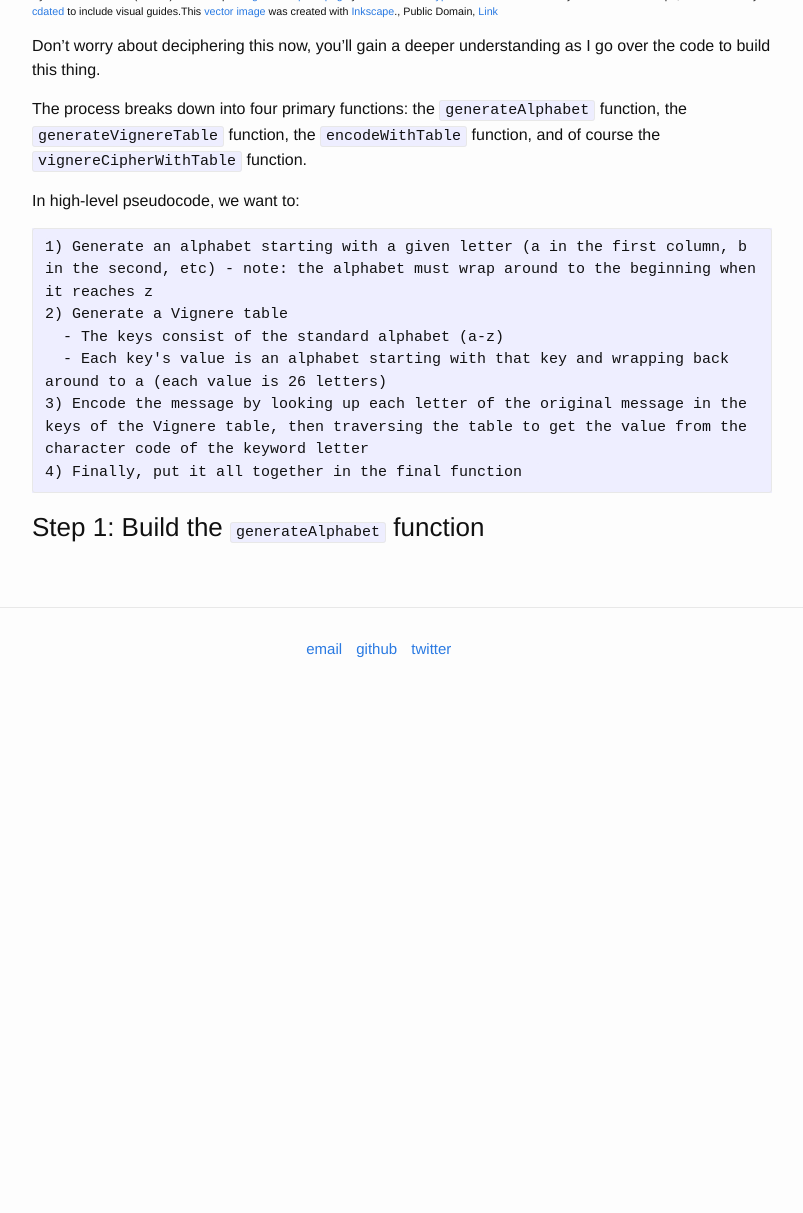
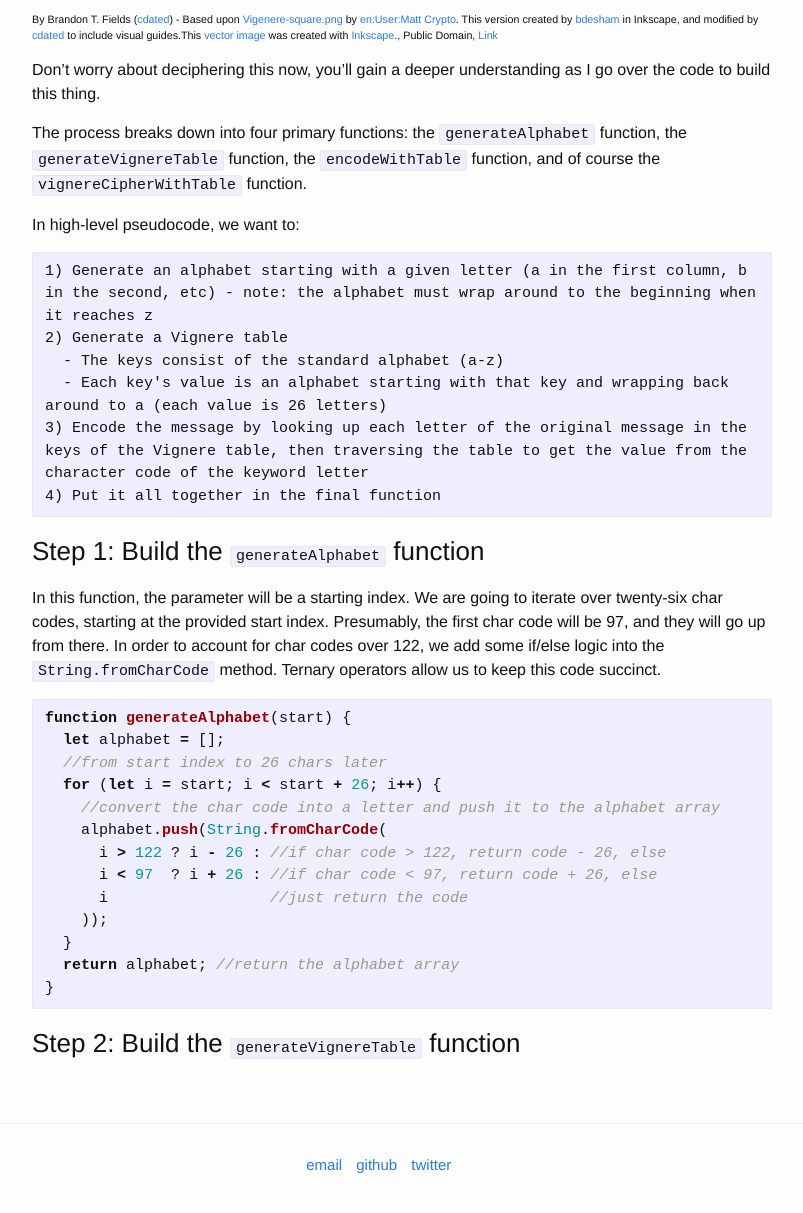
Before and after one commit to vincecampanale/blog, a Jekyll site: the page built from _posts/2017-02-06-vignere-cipher-part3.markdown, in a window 1280 px wide and 1400 px high, scrolled down 968 px, cut to the strip 163-1376 px from the top of the window. Shown: the whole strip, without its empty margins (238-1041 px from the left). Built offline with Jekyll 4.4.1, drawn with Linux system fonts in a browser that asks for light colours; before the commit the page ends 1852 px from its top, so only the background shows below that.

Commit message:
finished step 1 of vignere cipher part 3

````diff
--- a/_posts/2017-02-06-vignere-cipher-part3.markdown
+++ b/_posts/2017-02-06-vignere-cipher-part3.markdown
@@ -31,7 +31,27 @@ In high-level pseudocode, we want to:
   - The keys consist of the standard alphabet (a-z)
   - Each key's value is an alphabet starting with that key and wrapping back   around to a (each value is 26 letters)
 3) Encode the message by looking up each letter of the original message in the   keys of the Vignere table, then traversing the table to get the value from the   character code of the keyword letter
-4) Finally, put it all together in the final function
+4) Put it all together in the final function
 ```
 
 ### Step 1: Build the `generateAlphabet` function
+
+In this function, the parameter will be a starting index. We are going to iterate over twenty-six char codes, starting at the provided start index. Presumably, the first char code will be 97, and they will go up from there. In order to account for char codes over 122, we add some if/else logic into the `String.fromCharCode` method. Ternary operators allow us to keep this code succinct.
+
+```js
+function generateAlphabet(start) {
+  let alphabet = [];
+  //from start index to 26 chars later
+  for (let i = start; i < start + 26; i++) {
+    //convert the char code into a letter and push it to the alphabet array
+    alphabet.push(String.fromCharCode(
+      i > 122 ? i - 26 : //if char code > 122, return code - 26, else
+      i < 97  ? i + 26 : //if char code < 97, return code + 26, else
+      i                  //just return the code
+    ));
+  }
+  return alphabet; //return the alphabet array
+}
+```
+
+### Step 2: Build the `generateVignereTable` function
````
